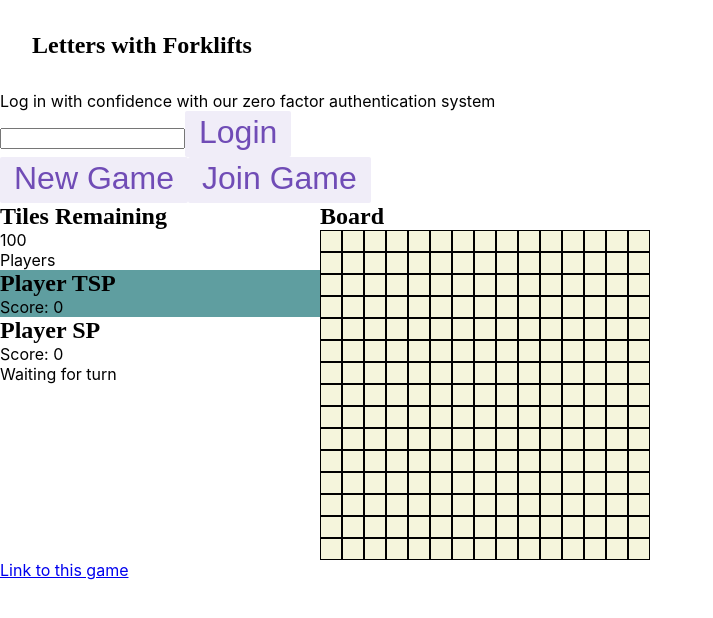
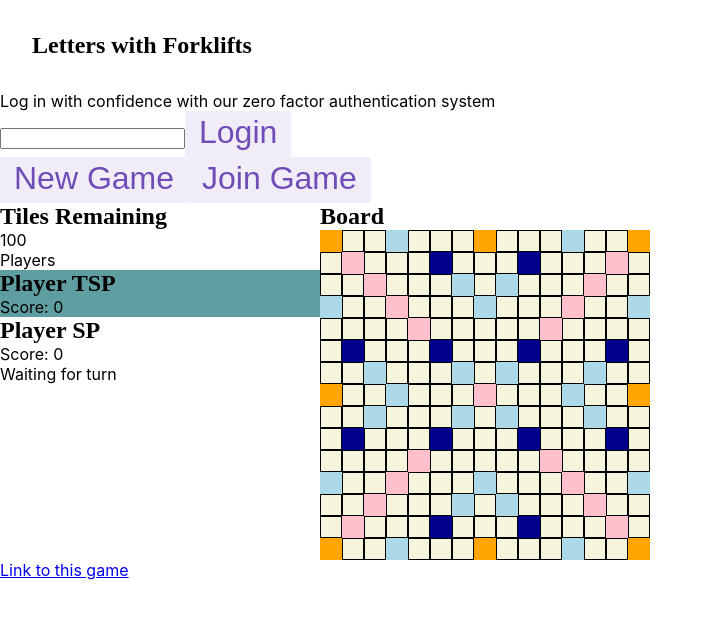
Before and after one commit to thjc/lwf, a React (Create React App) app: page / in a window 1280 px wide. Shown: the top 618 px of the page, without its empty margins (0-713 px from the left). Built offline with nearby package versions, Linux system fonts and the light colour scheme.

Commit message:
Add special tile styling

```diff
--- a/src/features/board/Board.module.css
+++ b/src/features/board/Board.module.css
@@ -127,3 +127,19 @@
   border-style: solid;
   border-width: 1px;
 }
+
+.boardTripleWord {
+  background-color: orange;
+}
+
+.boardTripleLetter {
+  background-color: darkblue;
+}
+
+.boardDoubleWord {
+  background-color: pink;
+}
+
+.boardDoubleLetter {
+  background-color: lightblue;
+}
--- a/src/features/board/BoardSquare.tsx
+++ b/src/features/board/BoardSquare.tsx
@@ -11,7 +11,7 @@ import {
   placeWorkingTile,
 } from './boardSlice';
 
-import { SquareState } from './engine';
+import { boardSize, getSquareType, SquareState, SquareType } from './engine';
 
 import styles from './Board.module.css';
 import { useDrag, useDrop } from 'react-dnd';
@@ -44,11 +44,21 @@ export function BoardSquare(props:any) {
 
    if (tileValue.state !== SquareState.Empty) {
     return (
-      <Box ref={tileValue.state !== SquareState.Placed? drag : undefined}>
+      <Box ref={tileValue.state !== SquareState.Placed ? drag : undefined}>
         <Tile isDragging={isDragging} tileType={tileValue.state}>{tileValue.value ? tileValue.value.toUpperCase() : ' '}</Tile>
       </Box>
     );
   } else {
-    return (<Box ref={drop} className={styles.boardSquare}></Box>)
+    const type = getSquareType(props.position % boardSize, Math.floor(props.position/boardSize));
+    const style = ((v : SquareType) => {
+      switch (v) {
+        case(SquareType.Plain): { return styles.boardSquare }
+        case(SquareType.TripleWord): { return styles.boardTripleWord }
+        case(SquareType.TripleLetter): { return styles.boardTripleLetter }
+        case(SquareType.DoubleWord): { return styles.boardDoubleWord }
+        case(SquareType.DoubleLetter): { return styles.boardDoubleLetter }
+      }
+    })(type);
+    return (<Box ref={drop} className={style}></Box>)
   }
 }
--- a/src/features/board/engine.ts
+++ b/src/features/board/engine.ts
@@ -62,6 +62,34 @@ export function getTileValue(tileLetter: string) : number {
 export function getBoardIndex(x: number, y: number) : number {
     return x + y*boardSize;
 }
+
+export enum SquareType {
+    Plain, // letters are not only in one direction
+    DoubleLetter,
+    TripleLetter,
+    DoubleWord,
+    TripleWord
+}
+
+export function getSquareType(x: number, y: number) : SquareType {
+    const wrap = (v : number) => v > 7 ? (14 - v) : v;
+    const wx = wrap(x);
+    const wy = wrap(y);
+    const compare = (v : number[]) => v[0] === wx && v[1] === wy;
+    if ([[0,0],[0,7],[7,0]].findIndex(compare) >= 0) {
+        return SquareType.TripleWord;
+    } else if ([[5,1],[1,5],[5,5]].findIndex(compare) >= 0) {
+        return SquareType.TripleLetter;
+    } else if ([[0,3],[3,0],[6,2],[2,6],[6,6],[3,7],[7,3]].findIndex(compare) >= 0) {
+        return SquareType.DoubleLetter;
+    } else if (wx === wy) {
+        return SquareType.DoubleWord;
+    } else {
+        return SquareType.Plain;
+    }
+}
+
+
 
 export function findStartWorkingTile(squares: Square[]) : [number, number] | undefined
 {
```
Also changed, not shown: 1 other file (tests, documents, lock files or other folders).
